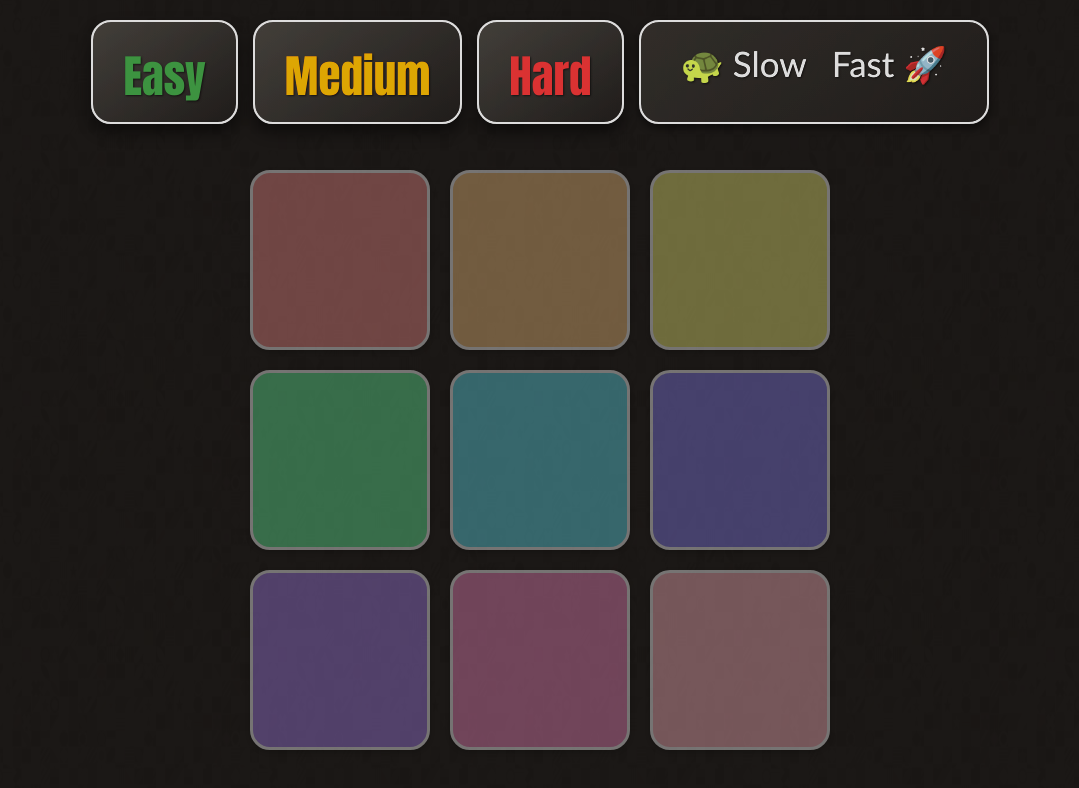
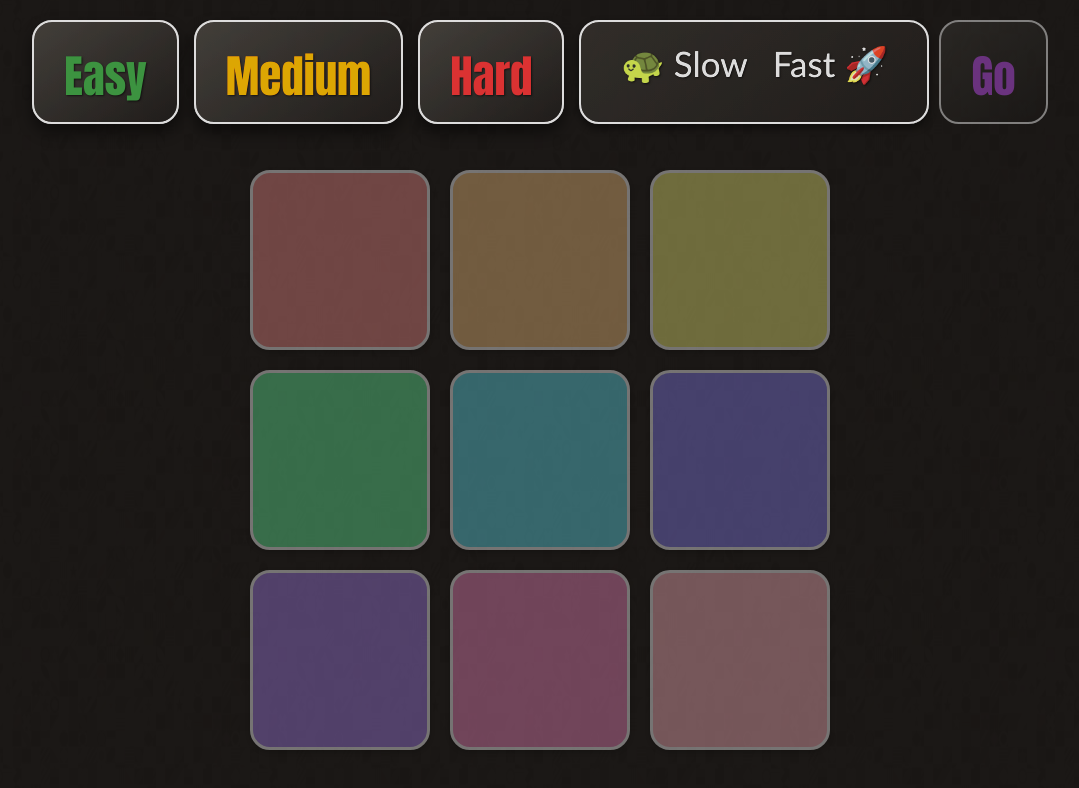
Before and after one commit to ChelooDev/Chelo-Says, a React (Vite) app: page / in a window 1280 px wide. Both pictures are taken after a click on the button "Start Game". Shown: the top 788 px of the page, without its empty margins (100-1179 px from the left). Built offline with nearby package versions, Linux system fonts and the light colour scheme.

Commit message:
Go button update
Go button update

```diff
--- a/src/App.jsx
+++ b/src/App.jsx
@@ -235,14 +235,13 @@ export default function App() {
                       </div>
                     </div>
                   </div>
-                  {speed ? (
                   <button
                     className="startButton control-button"
                     onClick={startGame}
+                    disabled={!speed}
                   >
                     Go
                   </button>
-                  ) : null}
                 </div>
               </div>
             )}
```
Lines whose indentation alone changed are shown as unchanged.
